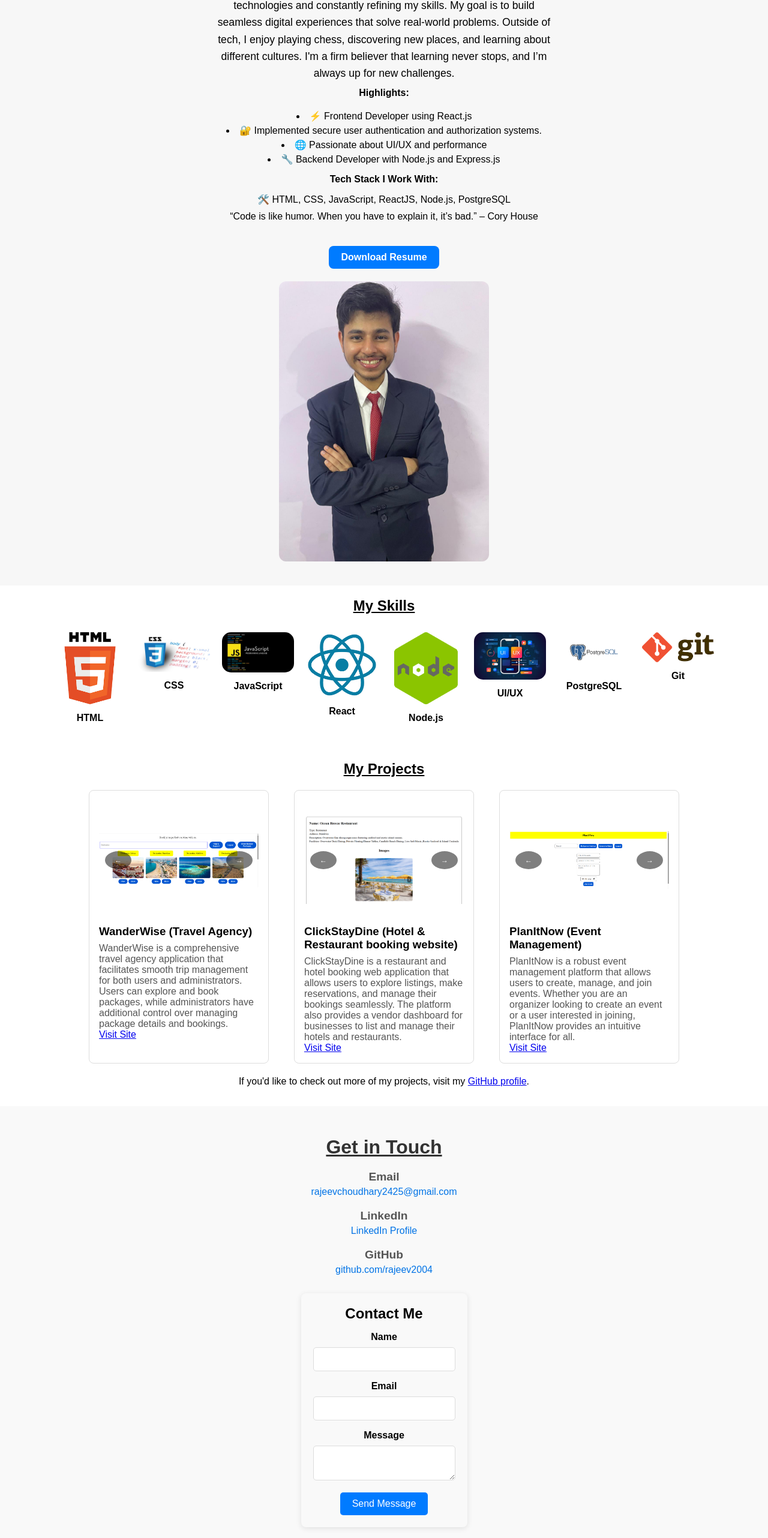
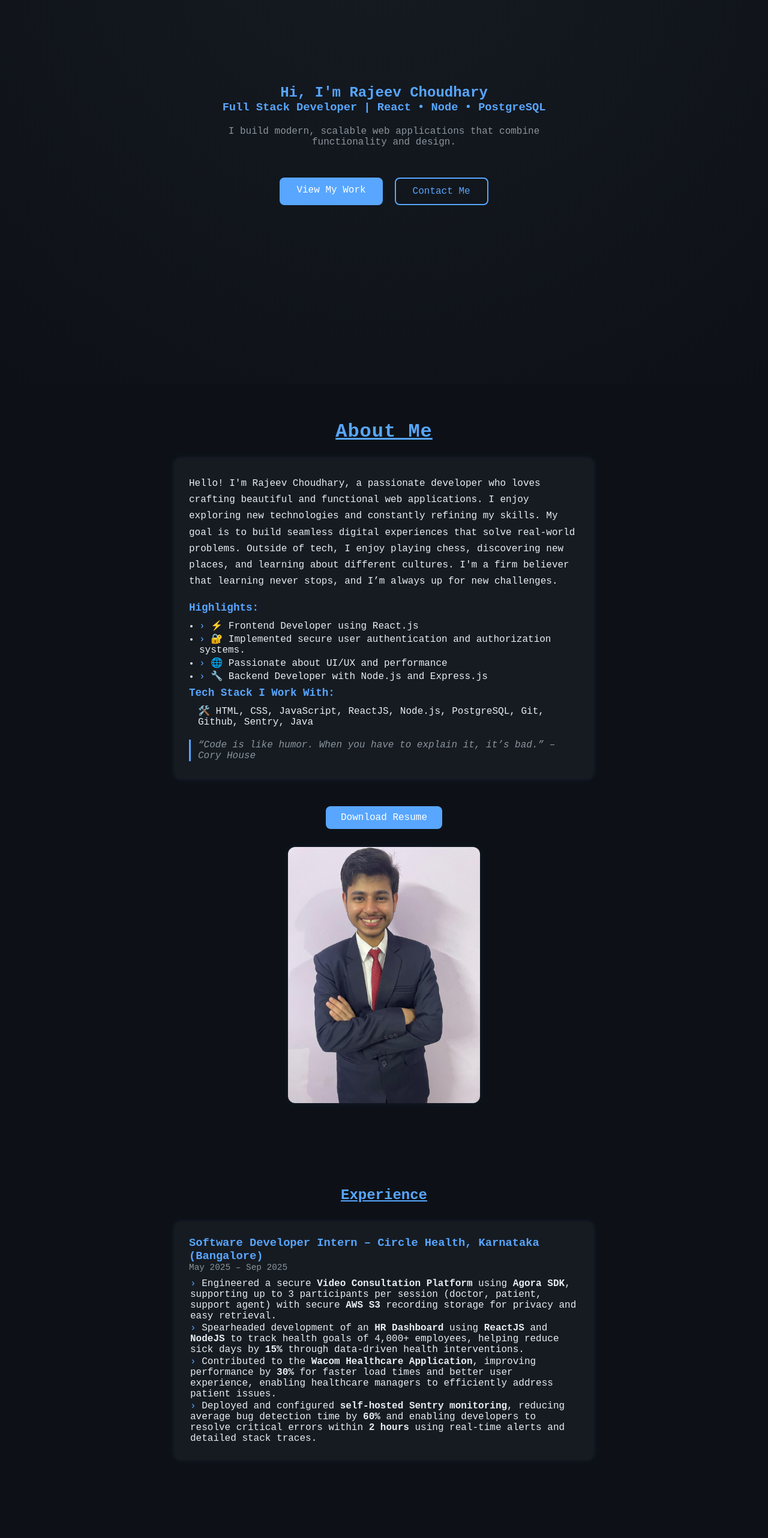
Before and after one commit to rajeev2004/portfolio, a React (Vite) app: page / in a window 1280 px wide. Shown: the part 218-2782 px from the top of the page at 60% size. Built offline with nearby package versions, Linux system fonts and the light colour scheme.

Commit message:
Added more components

```diff
--- a/src/components/About.css
+++ b/src/components/About.css
@@ -1,70 +1,84 @@
 .about {
+  background-color: var(--bg-color);
+  padding: 60px 20px;
+  text-align: center;
   display: flex;
   flex-direction: column;
   align-items: center;
-  text-align: center;
-  padding: 40px 20px;
-  background-color: #f7f7f7;
 }
+
 .about h2 {
+  color: var(--accent-color);
   font-size: 2rem;
-  margin-bottom: 20px;
-  color: #333;
-  text-decoration: underline;
+  margin-bottom: 25px;
+  letter-spacing: 1px;
 }
+
 .about-content {
-  max-width: 600px;
+  background-color: var(--card-bg);
+  box-shadow: 0 0 10px rgba(88, 166, 255, 0.1);
+  border-radius: 12px;
+  padding: 30px 25px;
+  max-width: 700px;
+  text-align: left;
+  margin-bottom: 30px;
+}
+
+.about-text {
+  color: var(--text-color);
+  font-size: 1rem;
+  line-height: 1.7;
   margin-bottom: 20px;
 }
-.about-text {
+
+.about-highlights h4,
+.tech-stack h4 {
+  color: var(--accent-color);
+  margin-bottom: 10px;
   font-size: 1.1rem;
-  line-height: 1.6;
-  margin: 0 20px;
 }
-.about-image {
-  max-width: 350px;
-  width: 100%;
-  height: auto;
-  border-radius: 12px;
-  margin-top: 1rem;
+
+.about-highlights ul,
+.tech-stack p {
+  color: var(--text-color);
+  margin: 8px 0;
+  padding-left: 15px;
 }
+
+.about-highlights li::before {
+  content: "› ";
+  color: var(--accent-color);
+}
+
+.dev-quote {
+  font-style: italic;
+  color: var(--muted-text);
+  border-left: 3px solid var(--accent-color);
+  padding-left: 12px;
+  margin-top: 20px;
+}
+
 .resume-button {
   display: inline-block;
-  margin-top: 20px;
-  padding: 10px 20px;
-  background-color: #007bff;
+  background-color: var(--accent-color);
   color: white;
+  padding: 10px 25px;
+  border-radius: 8px;
   text-decoration: none;
-  border-radius: 8px;
-  font-weight: bold;
-  transition: background-color 0.3s ease;
+  font-weight: 500;
+  transition: transform 0.3s ease, background-color 0.3s ease;
+  margin-top: 15px;
 }
+
 .resume-button:hover {
-  background-color: #0056b3;
+  background-color: rgba(88, 166, 255, 0.8);
+  transform: translateY(-2px);
 }
-.about-highlights {
-  margin: 10px 10px;
-  display: flex;
-  flex-direction: column;
-  flex-wrap: wrap;
-  gap: 15px;
+
+.about-image {
+  max-width: 320px;
+  width: 100%;
+  border-radius: 12px;
+  margin-top: 30px;
+  box-shadow: 0 0 10px rgba(88, 166, 255, 0.1);
 }
-ul li {
-  margin: 5px 5px;
-}
-ul {
-  list-style-position: inside;
-}
-.tech-stack {
-  display: flex;
-  flex-direction: column;
-  flex-wrap: wrap;
-  gap: 15px;
-  margin: 10px 10px;
-}
-a {
-  margin-bottom: 5px;
-}
-h4:hover {
-  text-decoration: underline;
-}
--- a/src/components/About.jsx
+++ b/src/components/About.jsx
@@ -50,7 +50,7 @@ function About() {
           transition={{ duration: 0.5, delay: 0.7 }}
         >
           <h4>Tech Stack I Work With:</h4>
-          <p>🛠️ HTML, CSS, JavaScript, ReactJS, Node.js, PostgreSQL</p>
+          <p>🛠️ HTML, CSS, JavaScript, ReactJS, Node.js, PostgreSQL, Git, Github, Sentry, Java</p>
         </motion.div>
         <motion.blockquote
           className="dev-quote"
--- /dev/null
+++ b/src/components/Achievements.css
@@ -0,0 +1,18 @@
+.achievements {
+  background-color: var(--card-bg);
+  border-radius: 12px;
+  margin: 40px auto;
+  padding: 40px 20px;
+  max-width: 700px;
+}
+
+.achievements ul {
+  list-style: none;
+  padding: 0;
+}
+
+.achievements li {
+  color: var(--text-color);
+  margin: 12px 0;
+  font-size: 1rem;
+}
--- /dev/null
+++ b/src/components/Achievements.jsx
@@ -0,0 +1,38 @@
+import React from "react";
+import { motion } from "framer-motion";
+import "./Achievements.css";
+
+function Achievements() {
+  const achievements = [
+    "⚡ Cleared first round at Smart India Hackathon 2024 among 100 teams",
+    "💻 Solved 400+ DSA problems on LeetCode",
+    "🚀 Built multiple full-stack projects: WanderWise, PlanItNow, ClickStayDine, Email Notifier",
+    "🏆 Completed Internship at Circle Health as a software Developer",
+  ];
+
+  return (
+    <section id="achievements" className="achievements">
+      <motion.h2
+        initial={{ opacity: 0, y: -30 }}
+        whileInView={{ opacity: 1, y: 0 }}
+        transition={{ duration: 0.6 }}
+      >
+        Achievements
+      </motion.h2>
+      <ul>
+        {achievements.map((item, index) => (
+          <motion.li
+            key={index}
+            initial={{ opacity: 0, x: -30 }}
+            whileInView={{ opacity: 1, x: 0 }}
+            transition={{ delay: index * 0.2 }}
+          >
+            {item}
+          </motion.li>
+        ))}
+      </ul>
+    </section>
+  );
+}
+
+export default Achievements;
--- /dev/null
+++ b/src/components/App.css
@@ -0,0 +1,31 @@
+:root {
+  --bg-color: #0d1117;
+  --card-bg: #161b22;
+  --text-color: #e6edf3;
+  --accent-color: #58a6ff;
+  --muted-text: #8b949e;
+}
+
+body {
+  background-color: var(--bg-color);
+  color: var(--text-color);
+  font-family: "JetBrains Mono", monospace;
+  margin: 0;
+  scroll-behavior: smooth;
+}
+
+h1,
+h2,
+h3 {
+  color: var(--accent-color);
+}
+
+section {
+  padding: 80px 10%;
+  text-align: center;
+}
+
+a {
+  text-decoration: none;
+  color: var(--accent-color);
+}
--- a/src/components/App.jsx
+++ b/src/components/App.jsx
@@ -1,18 +1,27 @@
-import react,{ useState } from 'react'
+import React from "react";
 import Header from "./Header.jsx";
+import Hero from "./Hero.jsx";
 import About from "./About.jsx";
-import Skills from './Skills.jsx';
-import Projects from './Projects.jsx';
-import Contacts from './Contacts.jsx';
-function App(){
-    return(
-      <div>
+import Experience from "./Experience.jsx";
+import Skills from "./Skills.jsx";
+import Projects from "./Projects.jsx";
+import Achievements from "./Achievements.jsx";
+import Contacts from "./Contacts.jsx";
+import "./App.css";
+
+function App() {
+  return (
+    <div className="app">
       <Header />
+      <Hero />
       <About />
+      <Experience />
       <Skills />
       <Projects />
+      <Achievements />
       <Contacts />
     </div>
-    )
+  );
 }
+
 export default App;
--- a/src/components/Contacts.css
+++ b/src/components/Contacts.css
@@ -1,86 +1,122 @@
 .contacts {
-    padding: 50px;
+  background-color: var(--bg-color);
+  padding: 60px 20px;
   text-align: center;
-    background-color: #f9f9f9;
   display: flex;
   flex-direction: column;
-    flex-wrap: wrap;
   align-items: center;
 }
+
 .contacts h2 {
+  color: var(--accent-color);
   font-size: 2rem;
-    margin-bottom: 20px;
-    color: #333;
+  margin-bottom: 30px;
+  letter-spacing: 1px;
 }
+
 .contact-container {
   display: flex;
   flex-direction: column;
   align-items: center;
   gap: 20px;
+  width: 100%;
+  max-width: 700px;
+  background-color: var(--card-bg);
+  border-radius: 12px;
+  padding: 30px;
+  box-shadow: 0 0 10px rgba(88, 166, 255, 0.1);
+  margin-bottom: 40px;
 }
+
+.contact-item {
+  text-align: center;
+}
+
 .contact-item h3 {
-    font-size: 1.2rem;
-    color: #555;
+  font-size: 1.1rem;
+  color: var(--accent-color);
   margin-bottom: 5px;
 }
+
 .contact-item a {
-    font-size: 1rem;
-    color: #0073e6;
+  color: var(--text-color);
   text-decoration: none;
   transition: color 0.3s ease;
 }
+
 .contact-item a:hover {
-    color: #005bb5;
+  color: var(--accent-color);
 }
-.form-status {
-    margin-top: 10px;
-    font-size: 1rem;
-    color: green;
+
+.contact-form-container {
+  background-color: var(--card-bg);
+  border-radius: 12px;
+  padding: 30px 25px;
+  box-shadow: 0 0 10px rgba(88, 166, 255, 0.1);
+  width: 100%;
+  max-width: 700px;
 }
-.contact-form-container {
-    max-width: 600px;
-    margin-top: 30px;
-    padding: 20px;
-    background-color: #f9f9f9;
-    border-radius: 8px;
-    box-shadow: 0 2px 10px rgba(0, 0, 0, 0.1);
+
+.contact-form h3 {
+  color: var(--accent-color);
+  font-size: 1.3rem;
+  margin-bottom: 1rem;
+  text-align: center;
 }
-.contact-form h3 {
-    font-size: 1.5rem;
-    margin-bottom: 1rem;
-}
+
 .contact-form .form-group {
   margin-bottom: 1rem;
+  text-align: left;
 }
+
 .contact-form label {
   display: block;
-    font-weight: bold;
-    margin-bottom: 0.5rem;
+  font-weight: 500;
+  margin-bottom: 6px;
+  color: var(--text-color);
 }
+
 .contact-form input,
 .contact-form textarea {
   width: 100%;
   padding: 10px;
   font-size: 1rem;
-    border: 1px solid #ddd;
-    border-radius: 5px;
+  border: 1px solid rgba(88, 166, 255, 0.2);
+  border-radius: 8px;
+  background-color: var(--bg-color);
+  color: var(--text-color);
   box-sizing: border-box;
+  transition: border-color 0.3s ease;
 }
+
 .contact-form input:focus,
 .contact-form textarea:focus {
   outline: none;
-    border-color: #007bff;
+  border-color: var(--accent-color);
 }
-.contact-form button {
-    background-color: #007bff;
-    color: #fff;
+
+.submit-button {
+  background-color: var(--accent-color);
+  color: white;
   padding: 10px 20px;
   border: none;
-    border-radius: 5px;
+  border-radius: 8px;
   cursor: pointer;
   font-size: 1rem;
-    transition: background-color 0.3s ease;
+  font-weight: 500;
+  transition: transform 0.3s ease, background-color 0.3s ease;
+  margin-top: 10px;
+  width: 100%;
 }
-.contact-form button:hover {
-    background-color: #0056b3;
+
+.submit-button:hover {
+  background-color: rgba(88, 166, 255, 0.8);
+  transform: translateY(-2px);
 }
+
+.form-status {
+  margin-top: 15px;
+  font-size: 1rem;
+  color: var(--accent-color);
+  text-align: center;
+}
--- /dev/null
+++ b/src/components/Experience.css
@@ -0,0 +1,37 @@
+.experience {
+  background-color: var(--bg-color);
+}
+
+.experience-card {
+  background-color: var(--card-bg);
+  padding: 25px;
+  border-radius: 12px;
+  margin: 30px auto;
+  max-width: 700px;
+  text-align: left;
+  box-shadow: 0 0 10px rgba(88, 166, 255, 0.1);
+}
+
+.experience-card h3 {
+  color: var(--accent-color);
+}
+
+.duration {
+  color: var(--muted-text);
+  font-size: 0.9rem;
+}
+
+.experience-card ul {
+  list-style: none;
+  padding: 0;
+  margin-top: 10px;
+}
+
+li {
+  margin: 2px 2px;
+}
+
+.experience-card li::before {
+  content: "› ";
+  color: var(--accent-color);
+}
--- /dev/null
+++ b/src/components/Experience.jsx
@@ -0,0 +1,60 @@
+import React from "react";
+import { motion } from "framer-motion";
+import "./Experience.css";
+
+function Experience() {
+  return (
+    <section id="experience" className="experience">
+      <motion.h2
+        initial={{ opacity: 0, y: -30 }}
+        whileInView={{ opacity: 1, y: 0 }}
+        transition={{ duration: 0.6 }}
+      >
+        Experience
+      </motion.h2>
+
+      <motion.div
+        className="experience-card"
+        initial={{ opacity: 0, y: 40 }}
+        whileInView={{ opacity: 1, y: 0 }}
+        transition={{ delay: 0.3, duration: 0.6 }}
+      >
+        <h3>
+          Software Developer Intern – Circle Health, Karnataka (Bangalore)
+        </h3>
+        <p className="duration">May 2025 – Sep 2025</p>
+        <ul>
+          <li>
+            Engineered a secure <strong>Video Consultation Platform</strong>{" "}
+            using <strong>Agora SDK</strong>, supporting up to 3 participants
+            per session (doctor, patient, support agent) with secure{" "}
+            <strong>AWS S3</strong> recording storage for privacy and easy
+            retrieval.
+          </li>
+          <li>
+            Spearheaded development of an <strong>HR Dashboard</strong> using{" "}
+            <strong>ReactJS</strong> and <strong>NodeJS</strong> to track health
+            goals of 4,000+ employees, helping reduce sick days by{" "}
+            <strong>15%</strong> through data-driven health interventions.
+          </li>
+          <li>
+            Contributed to the <strong>Wacom Healthcare Application</strong>,
+            improving performance by <strong>30%</strong> for faster load times
+            and better user experience, enabling healthcare managers to
+            efficiently address patient issues.
+          </li>
+          <li>
+            Deployed and configured{" "}
+            <strong>self-hosted Sentry monitoring</strong>, reducing
+            average bug detection time by <strong>60%</strong> and enabling
+            developers to resolve critical errors within{" "}
+            <strong>2 hours</strong> using real-time alerts and detailed stack
+            traces.
+          </li>
+        </ul>
+      </motion.div>
+    </section>
+  );
+}
+
+export default Experience;
--- a/src/components/Header.jsx
+++ b/src/components/Header.jsx
@@ -25,8 +25,10 @@ function Header(){
                 </div>
                 <nav className={`links${menu?"open":""}`}>
                     <a href="#about">About</a>
+                    <a href="#experience">Experience</a>
                     <a href="#skills">Skill Section</a>
                     <a href="#projects">Projects</a>
+                    <a href="#achievements">Achievements</a>
                     <a href="#contacts">Contacts</a>
                 </nav>
                 <button className="menu-change" onClick={toggleMenu}>Menu</button>
--- /dev/null
+++ b/src/components/Hero.css
@@ -0,0 +1,48 @@
+.hero {
+  height: 100vh;
+  display: flex;
+  flex-direction: column;
+  justify-content: center;
+  align-items: center;
+  background: radial-gradient(circle at top, #161b22 0%, #0d1117 100%);
+}
+
+.hero h1 span {
+  color: var(--accent-color);
+}
+
+.hero-subtext {
+  color: var(--muted-text);
+  max-width: 600px;
+  margin: 20px auto;
+}
+
+.hero-buttons {
+  margin-top: 30px;
+  display: flex;
+  gap: 20px;
+}
+
+.btn-primary,
+.btn-outline {
+  padding: 12px 28px;
+  border-radius: 8px;
+  transition: 0.3s ease;
+  font-weight: 500;
+}
+
+.btn-primary {
+  background-color: var(--accent-color);
+  color: #fff;
+}
+
+.btn-outline {
+  border: 2px solid var(--accent-color);
+  color: var(--accent-color);
+}
+
+.btn-primary:hover,
+.btn-outline:hover {
+  transform: scale(1.05);
+  box-shadow: 0 0 10px var(--accent-color);
+}
--- /dev/null
+++ b/src/components/Hero.jsx
@@ -0,0 +1,43 @@
+import React from "react";
+import { motion } from "framer-motion";
+import "./Hero.css";
+
+function Hero() {
+  return (
+    <section id="home" className="hero">
+      <motion.h1
+        initial={{ opacity: 0, y: -30 }}
+        animate={{ opacity: 1, y: 0 }}
+        transition={{ duration: 0.7 }}
+      >
+        Hi, I'm <span>Rajeev Choudhary</span>
+      </motion.h1>
+      <motion.h3
+        initial={{ opacity: 0 }}
+        animate={{ opacity: 1 }}
+        transition={{ delay: 0.3, duration: 0.7 }}
+      >
+        Full Stack Developer | React • Node • PostgreSQL
+      </motion.h3>
+      <motion.p
+        className="hero-subtext"
+        initial={{ opacity: 0 }}
+        animate={{ opacity: 1 }}
+        transition={{ delay: 0.6, duration: 0.8 }}
+      >
+        I build modern, scalable web applications that combine functionality and
+        design.
+      </motion.p>
+      <div className="hero-buttons">
+        <a href="#projects" className="btn-primary">
+          View My Work
+        </a>
+        <a href="#contacts" className="btn-outline">
+          Contact Me
+        </a>
+      </div>
+    </section>
+  );
+}
+
+export default Hero;
```
Also changed, not shown: 1 other file (tests, documents, lock files or other folders). Lines whose indentation alone changed are shown as unchanged.
